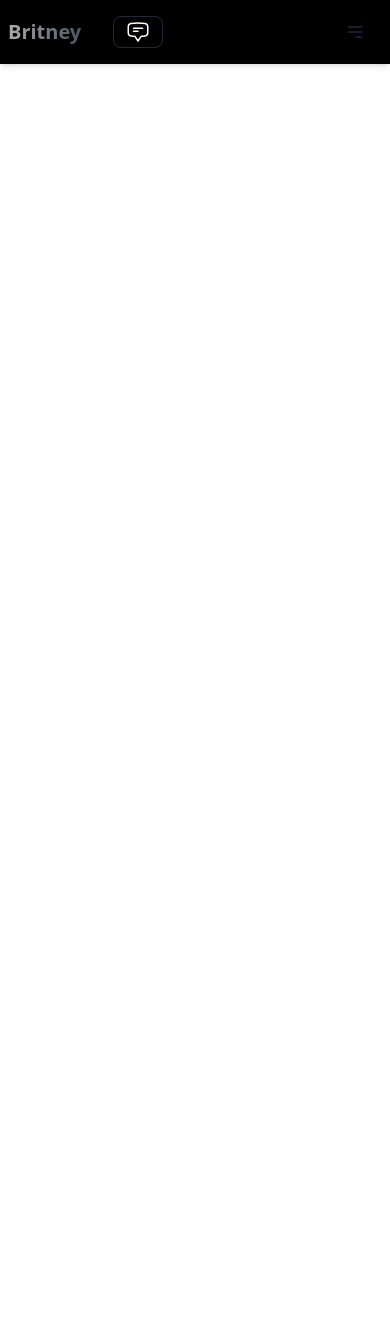
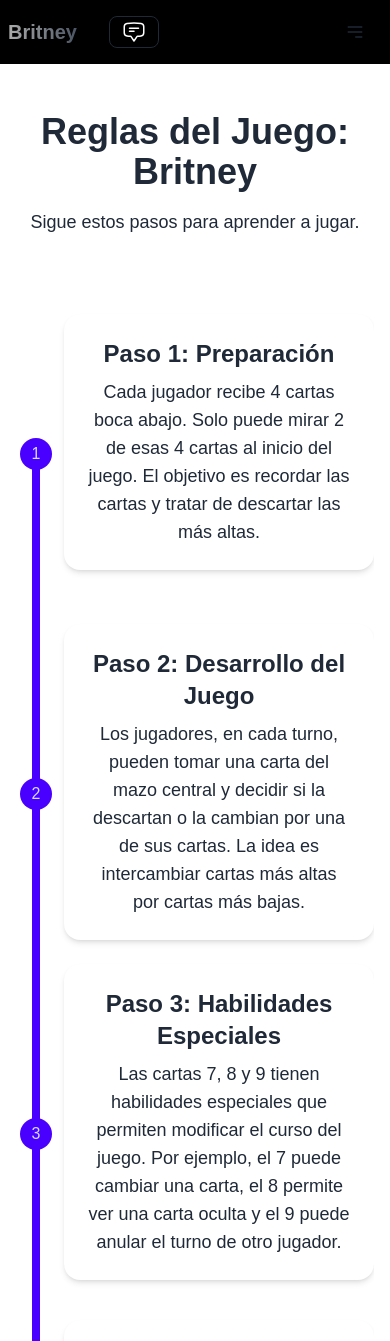
Before and after one commit to Gabito-17/Entre-Nosotros, a React (Create React App) app: page /reglas in a window 390 px wide. Shown: the top 1341 px of the page. Before the commit the page ends 844 px from the top, so only its background shows below. Built offline with nearby package versions, Linux system fonts and the light colour scheme.

Commit message:
Adicion RulesPage

```diff
--- a/src/App.js
+++ b/src/App.js
@@ -4,6 +4,7 @@ import NavBar from "./components/NavBar";
 import LandingPage from "./pages/LandingPage";
 import Party from "./pages/Party";
 import SuggestionsPage from "./pages/SuggestionPage";
+import RulesPage from "./pages/RulesPage";
 
 const App = () => {
   return (
@@ -14,7 +15,7 @@ const App = () => {
           <Route path="/" element={<LandingPage />} />
 
           <Route path="/anotador" element={<Party />} />
-          <Route path="/reglas" />
+          <Route path="/reglas" element={<RulesPage />}/>
           <Route path="/sugerencias" element={<SuggestionsPage />} />
         </Routes>
       </Router>
--- a/src/index.css
+++ b/src/index.css
@@ -20,9 +20,8 @@ body {
 
 /* Estilo básico para el body */
 body {
-  margin: 0;
-  padding: 0;
-  overflow-x: hidden; /* Para evitar desbordamientos horizontales */
+  font-family: Arial, sans-serif;
+  background-color: #f0f0f0; /* Fondo base */
 }
 .bg-blurred {
   background-image: url("C:\Users\Gabito\OneDrive\Documentos\React\anotador-frontend\src\resources\i4.jpg"); /* URL de la imagen */
--- /dev/null
+++ b/src/pages/RulesPage.js
@@ -0,0 +1,96 @@
+import React from "react";
+
+const RulesPage = () => {
+  return (
+    <div className="min-h-screen bg-base-100 py-12 flex flex-col items-center">
+      {/* Título */}
+      <section className="text-center mb-12">
+        <h1 className="text-4xl font-bold">Reglas del Juego: Britney</h1>
+        <p className="text-lg mt-4">Sigue estos pasos para aprender a jugar.</p>
+      </section>
+
+      {/* Paso a Paso */}
+      <section className="container mx-auto px-4">
+        <ul className="steps steps-vertical w-full lg:w-3/4 mx-auto">
+          {/* Paso 1 */}
+          <li className="step step-primary">
+            <div className="card bg-base-100 shadow-md p-6 mb-6 text-center">
+              <h2 className="text-2xl font-bold mb-2">Paso 1: Preparación</h2>
+              <p className="text-lg">
+                Cada jugador recibe 4 cartas boca abajo. Solo puede mirar 2 de
+                esas 4 cartas al inicio del juego. El objetivo es recordar las
+                cartas y tratar de descartar las más altas.
+              </p>
+            </div>
+          </li>
+
+          {/* Paso 2 */}
+          <li className="step step-primary">
+            <div className="card bg-base-100 shadow-md p-6 mb-6 text-center">
+              <h2 className="text-2xl font-bold mb-2">
+                Paso 2: Desarrollo del Juego
+              </h2>
+              <p className="text-lg">
+                Los jugadores, en cada turno, pueden tomar una carta del mazo
+                central y decidir si la descartan o la cambian por una de sus
+                cartas. La idea es intercambiar cartas más altas por cartas más
+                bajas.
+              </p>
+            </div>
+          </li>
+
+          {/* Paso 3 */}
+          <li className="step step-primary">
+            <div className="card bg-base-100 shadow-md p-6 mb-6 text-center">
+              <h2 className="text-2xl font-bold mb-2">
+                Paso 3: Habilidades Especiales
+              </h2>
+              <p className="text-lg">
+                Las cartas 7, 8 y 9 tienen habilidades especiales que permiten
+                modificar el curso del juego. Por ejemplo, el 7 puede cambiar
+                una carta, el 8 permite ver una carta oculta y el 9 puede anular
+                el turno de otro jugador.
+              </p>
+            </div>
+          </li>
+
+          {/* Paso 4 */}
+          <li className="step step-primary">
+            <div className="card bg-base-100 shadow-md p-6 mb-6 text-center">
+              <h2 className="text-2xl font-bold mb-2">Paso 4: Fin del Juego</h2>
+              <p className="text-lg">
+                El juego termina cuando un jugador canta "Britney", declarando
+                que tiene las cartas más bajas, o cuando un jugador se queda sin
+                cartas. Si se canta "Britney" y es incorrecto, el jugador es
+                penalizado.
+              </p>
+            </div>
+          </li>
+
+          {/* Paso 5 */}
+          <li className="step step-primary">
+            <div className="card bg-base-100 shadow-md p-6 mb-6 text-center">
+              <h2 className="text-2xl font-bold mb-2">
+                Paso 5: Penalizaciones
+              </h2>
+              <p className="text-lg">
+                Si un jugador comete un error, como quemar mal una carta o mirar
+                una que no debía, deberá recoger más cartas, lo que aumenta sus
+                probabilidades de perder.
+              </p>
+            </div>
+          </li>
+        </ul>
+      </section>
+
+      {/* Llamado a la Acción */}
+      <section className="text-center mt-12">
+        <a href="/anotador" className="btn btn-primary btn-lg">
+          Comienza a Jugar Ahora
+        </a>
+      </section>
+    </div>
+  );
+};
+
+export default RulesPage;
```
